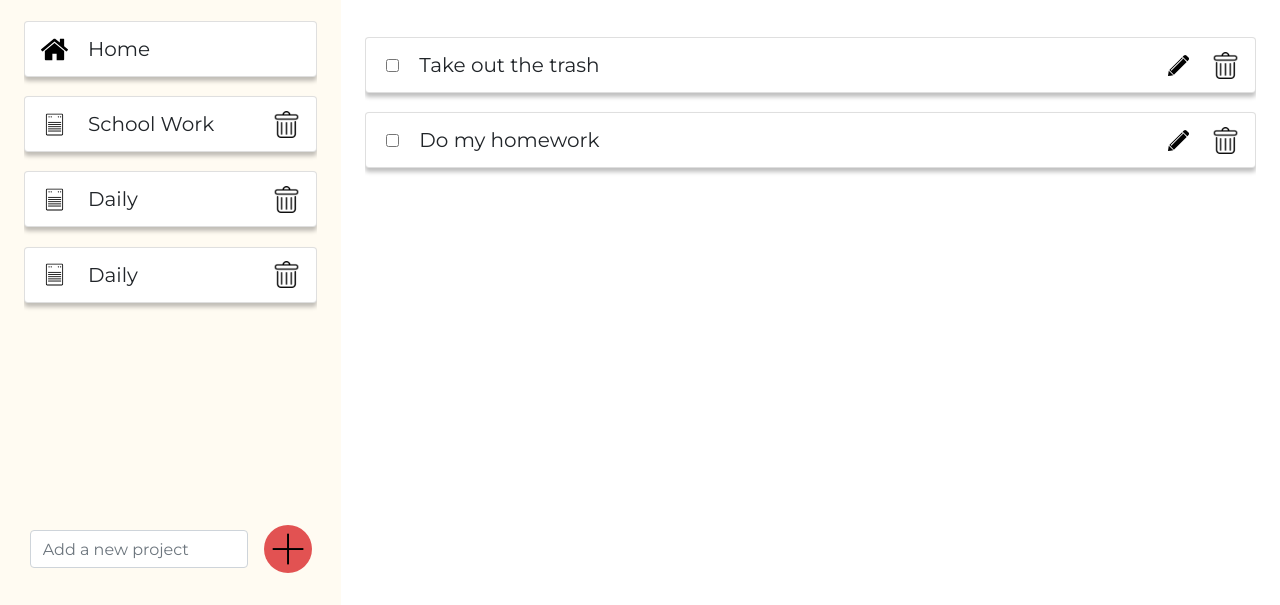
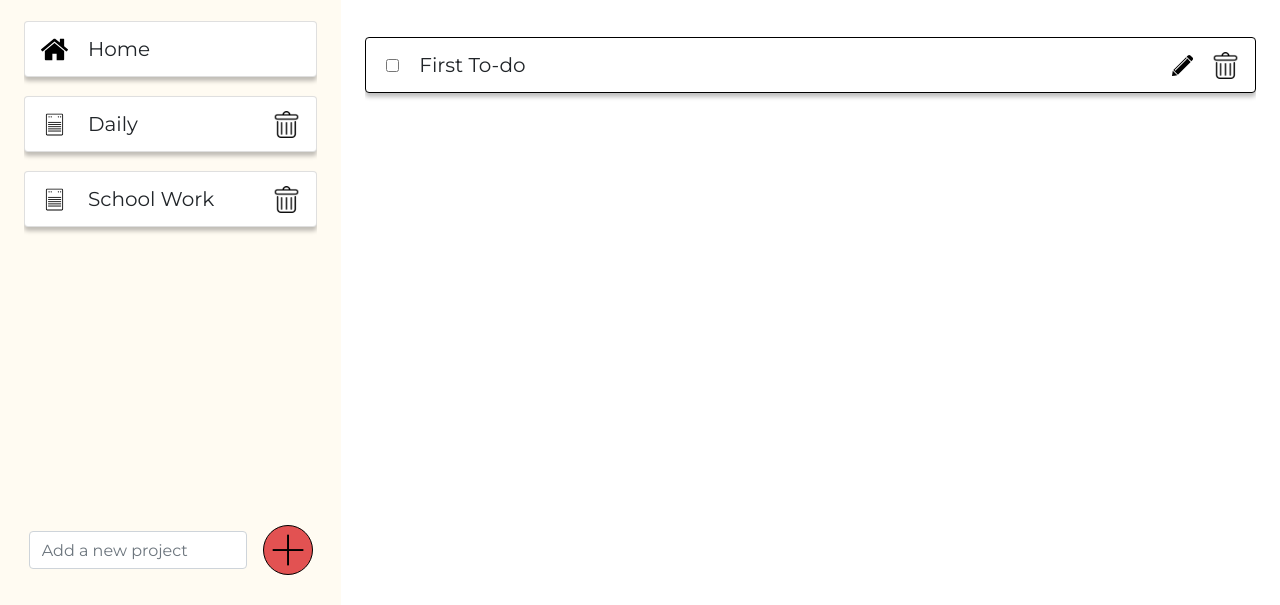
Before and after one commit to hu-ng/todo-list-js, a website built with webpack: page dist/index.html in a window 1280 px wide. Shown: the part 195-800 px from the top of the page. Built offline with nearby package versions, Linux system fonts and the light colour scheme.

Commit message:
started working on views and controller

```diff
--- a/package.json
+++ b/package.json
@@ -9,6 +9,10 @@
   "author": "",
   "license": "ISC",
   "devDependencies": {
+    "@babel/core": "^7.9.6",
+    "@babel/preset-env": "^7.9.6",
+    "babel-loader": "^8.1.0",
+    "babel-plugin-transform-class-properties": "^6.24.1",
     "webpack": "^4.43.0",
     "webpack-cli": "^3.3.11"
   }
--- a/src/index.js
+++ b/src/index.js
@@ -1 +1,64 @@
 import { TodoModel, ProjectModel } from "./models"
+import { ProjectView } from "./views/projectView"
+import { TodoView } from "./views/todoView"
+
+
+class Controller {
+  constructor(todoModel, projectModel, projectView, todoView) {
+    this.todoModel = todoModel;
+    this.projectModel = projectModel;
+    this.projectView = projectView;
+    this.todoView = todoView;
+
+    // Generate all todos and projects as the app starts up
+    this.onProjectsListChanged(this.projectModel.getProjects())
+    this.onTodosListChanged(this.todoModel.getTodos())
+
+    // Project View Bindings
+    this.projectView.bindAddProject(this.handleAddProject)
+    this.projectView.bindDeleteProject(this.handleDeleteProject)
+
+    // Project Model Bindings
+    this.projectModel.bindProjectsListChanged(this.onProjectsListChanged)
+
+    // Todo View Bindings
+    this.todoView.bindDeleteTodo(this.handleDeleteTodo)
+
+    // Todo Model Bindings
+    this.todoModel.bindTodosListChanged(this.onTodosListChanged)
+  };
+
+
+  // ------- CODE FOR PROJECTS --------- //
+  onProjectsListChanged = projects => {
+    this.projectView.displayProjects(projects);
+  };
+
+  // Adding a project
+  handleAddProject = projectName => {
+    this.projectModel.addProject(projectName);
+  }
+
+  // Deleting a project
+  handleDeleteProject = id => {
+    this.projectModel.deleteProject(id);
+  }
+
+
+  // ------- CODE FOR TODOS --------- //
+  onTodosListChanged = todos => {
+    this.todoView.displayTodos(todos);
+  };
+
+  handleDeleteTodo = id => {
+    this.todoModel.deleteTodo(id);
+  }
+};
+
+
+const app = new Controller(
+  new TodoModel(),
+  new ProjectModel(),
+  new ProjectView(),
+  new TodoView(),
+)
--- a/src/models.js
+++ b/src/models.js
@@ -10,7 +10,7 @@ class TodoModel {
     this._todos = [
       {
         id: 1,
-        title: "First Todo",
+        title: "First To-do",
         description: "This is my first todo",
         dueDate: new Date(2020, 10, 1),
         complete: false,
@@ -18,13 +18,16 @@ class TodoModel {
         priority: priorityConst.medium
       },
     ];
+
+    this.lifeTimeTodosCount = 1;
   };
 
   // Add Delete Toggle Edit
   // Add a new todo with unique id
   addTodo(title, description, dueDate, projectId, priority) {
+    this.lifeTimeTodosCount++
     const todo = {
-      id: Math.max(this._todos.map(todo => todo.id)) + 1,
+      id: this.lifeTimeTodosCount,
       title: title,
       description: description,
       dueDate: dueDate,
@@ -39,6 +42,8 @@ class TodoModel {
   // Delete a todo by filtering it out
   deleteTodo(id) {
     this._todos = this._todos.filter(todo => todo.id !== id);
+
+    this.onTodosListChanged(this._todos)
   };
 
   // Edit todo: title, description, dueDate, projectId, priority
@@ -61,12 +66,16 @@ class TodoModel {
   }
 
   // Grab all todos. If projectID is provided, only grab todos with those ids
-  viewTodos(projectId) {
+  getTodos(projectId) {
     if (projectId) {
       return this._todos.filter(todo => todo.projectId == projectId);
     } else {
       return this._todos;
     };
+  };
+
+  bindTodosListChanged(callback) {
+    this.onTodosListChanged = callback;
   };
 }
 
@@ -78,37 +87,45 @@ class ProjectModel {
       {
         id: 1,
         name: "Daily"
+      },
+      {
+        id: 2,
+        name: "School Work"
       }
     ];
+
+    this.lifetimeProjectsCount = 2;
   };
 
-  // View all projects
-  viewProjects() {
+  // Get all projects
+  getProjects() {
     return this._projects;
   };
 
   // Add a project
   addProject(name) {
+    this.lifetimeProjectsCount++
     const project = {
-      id: Math.max(this._projects.map(project => project.id)) + 1,
+      id: this.lifetimeProjectsCount,
       name: name
     }
     this._projects.push(project);
+
+    this.onProjectsListChanged(this._projects);
   };
-
-
-  // Edit existing project
-  editProject(id, name) {
-    const project = this._projects.find(project => project.id === id);
-    project.name = name
-  }
-
 
   // Delete a project
   // TODO: Add a dependency here or somewhere so that if a project is deleted, todo's associated with that project will be deleted as well
   deleteProject(id) {
     this._projects = this._projects.filter(project => project.id !== id);
+    console.log(this._projects)
+    this.onProjectsListChanged(this._projects);
   };
+
+  // Connect the model to the controller
+  bindProjectsListChanged(callback) {
+    this.onProjectsListChanged = callback;
+  }
 };
 
 export{ TodoModel, ProjectModel }
--- /dev/null
+++ b/src/views/projectView.js
@@ -0,0 +1,96 @@
+class ProjectView {
+  constructor() {
+    this.projectsList = document.getElementById("sidebar-projects");
+    this.projectSubmitButton = document.getElementById("project-submit");
+    this.projectForm = document.getElementById("project-form")
+  }
+
+
+  // Create an element with a list of class names
+  createElement(tag, classNames) {
+    const element = document.createElement(tag)
+    classNames.forEach( className => {
+      element.classList.add(className)
+    });
+    return element
+  };
+
+
+  // Create a project card
+  createProjectCard(projectName, projectID, deletable=true, iconSrc="./img/note.svg") {
+    const card = this.createElement('div', ['card']);
+    const content = this.createElement('div', ['card-content']);
+
+    // Add the ID to the card
+    card.dataset.projectId = projectID;
+
+    // Project icon
+    const projectIcon = this.createElement('img', ['card-content--icon']);
+    projectIcon.src = iconSrc;
+
+    // Project name
+    const description = this.createElement('span', ['card-content--description']);
+    description.innerText = projectName;
+
+    card.appendChild(content)
+    content.appendChild(projectIcon)
+    content.appendChild(description)
+
+    // If project is deletable, add delete icon
+    if (deletable) {
+      let deleteIcon = this.createElement('img', ['card-content--action-icons', "delete"]);
+      deleteIcon.src = "./img/trash.png";
+
+      content.appendChild(deleteIcon)
+    };
+
+    return card
+  };
+
+  // Display a list of projects
+  displayProjects(projects) {
+    // Remove all cards first
+    while (this.projectsList.firstChild) {
+      this.projectsList.removeChild(this.projectsList.firstChild)
+    }
+
+    // Add the Home card
+    const homeCard = this.createProjectCard("Home", 0, false, "./img/home.svg")
+
+    this.projectsList.appendChild(homeCard);
+
+    // Add all other cards after
+    projects.forEach(project => {
+      let projectCard = this.createProjectCard(project.name, project.id);
+      this.projectsList.appendChild(projectCard);
+    });
+  };
+
+  // Bind add project
+  bindAddProject(handler) {
+    this.projectForm.addEventListener('submit', event => {
+      event.preventDefault();
+
+      const input = document.getElementById("newProjectName");
+      const projectName = input.value;
+
+      if (projectName) {
+        handler(projectName)
+      }
+      input.value = "";
+      input.innerText = ""
+    })
+  };
+
+  // Bind delete project
+  bindDeleteProject(handler) {
+    this.projectsList.addEventListener('click', event => {
+      if (event.target.classList.contains("delete")) {
+        const projectID = Number(event.target.parentNode.parentNode.dataset.projectId)
+        if (projectID > 0) handler(projectID)
+      }
+    })
+  };
+}
+
+export { ProjectView }
--- /dev/null
+++ b/src/views/todoView.js
@@ -0,0 +1,95 @@
+class TodoView {
+  constructor() {
+    this.header = document.getElementById("todos-header");
+    this.todosList = document.getElementById("todos-list");
+    this.form = document.getElementById("todo-form");
+    this.newTodoBtn = this.header.lastChild;
+    this.projectName = this.header.firstChild;
+
+    // Display of form is none by default
+    this.form.style.display = "none";
+    this.newTodoBtn.addEventListener("click", e => {
+      this.todosList.style.display = "none";
+      this.form.style.display = "block";
+    })
+  };
+
+  // Create an element with a list of class names
+  createElement(tag, classNames) {
+    const element = document.createElement(tag)
+    classNames.forEach( className => {
+      element.classList.add(className)
+    });
+    return element
+  };
+
+
+  createTodoCard(todoTitle, todoID) {
+    const card = this.createElement("div", ["card", "todo-bordered"]);
+    const content = this.createElement('div', ['card-content']);
+
+    // Assign an ID to this card
+    card.dataset.todoId = todoID;
+
+    // Toggle option
+    const todoToggle = this.createElement('input', ['todo__toggle']);
+    todoToggle.type = "checkbox";
+    todoToggle.name = "todo-toggle";
+
+    // Todo Title
+    const description = this.createElement('span', ["card-content--description"]);
+    description.innerText = todoTitle;
+
+    // Icons
+    const actionIcons = this.createElement("span", ["card-content--action-icons"]);
+    const edit = this.createElement("img", ["todo__icon"])
+    edit.src = "./img/pen.svg"
+    edit.alt = "Edit todo"
+
+    const delIcon = this.createElement("img", ["todo__icon", "delete"])
+    delIcon.src = "./img/trash.png"
+    delIcon.alt = "Delete todo"
+
+    // Assemble the elements together
+    card.appendChild(content);
+    content.appendChild(todoToggle);
+    content.appendChild(description);
+    content.appendChild(actionIcons);
+    actionIcons.appendChild(edit);
+    actionIcons.appendChild(delIcon);
+
+    return card
+  }
+
+  // Display a list of to-dos
+  displayTodos(todos) {
+    while (this.todosList.firstChild) {
+      this.todosList.removeChild(this.todosList.firstChild)
+    };
+
+    // Add all todos to the todos list
+    todos.forEach(todo => {
+      let todoCard = this.createTodoCard(todo.title, todo.id);
+      this.todosList.appendChild(todoCard);
+    })
+  };
+
+
+  // Bind delete project
+  bindDeleteTodo(handler) {
+    this.todosList.addEventListener('click', event => {
+      if (event.target.classList.contains("delete")) {
+        let id_node = event.target
+
+        // Go up to find todo id
+        while (id_node.dataset.todoId === undefined) {
+          id_node = id_node.parentNode
+        }
+        const todoID = Number(id_node.dataset.todoId)
+        if (todoID > 0) handler(todoID)
+      }
+    })
+  };
+}
+
+export { TodoView }
--- a/webpack.config.js
+++ b/webpack.config.js
@@ -6,4 +6,19 @@ module.exports = {
     filename: 'main.js',
     path: path.resolve(__dirname, 'dist'),
   },
+  module: {
+    rules: [
+      {
+        test: /\.m?js$/,
+        exclude: /node_modules/,
+        use: {
+          loader: 'babel-loader',
+          options: {
+            presets: ['@babel/preset-env'],
+            plugins: ['transform-class-properties']
+          }
+        }
+      }
+    ]
+  }
 };
```
Also changed, not shown: dist/index.html, dist/main.js, dist/styles/main.css, src/views.js (deleted), 2 other files.
